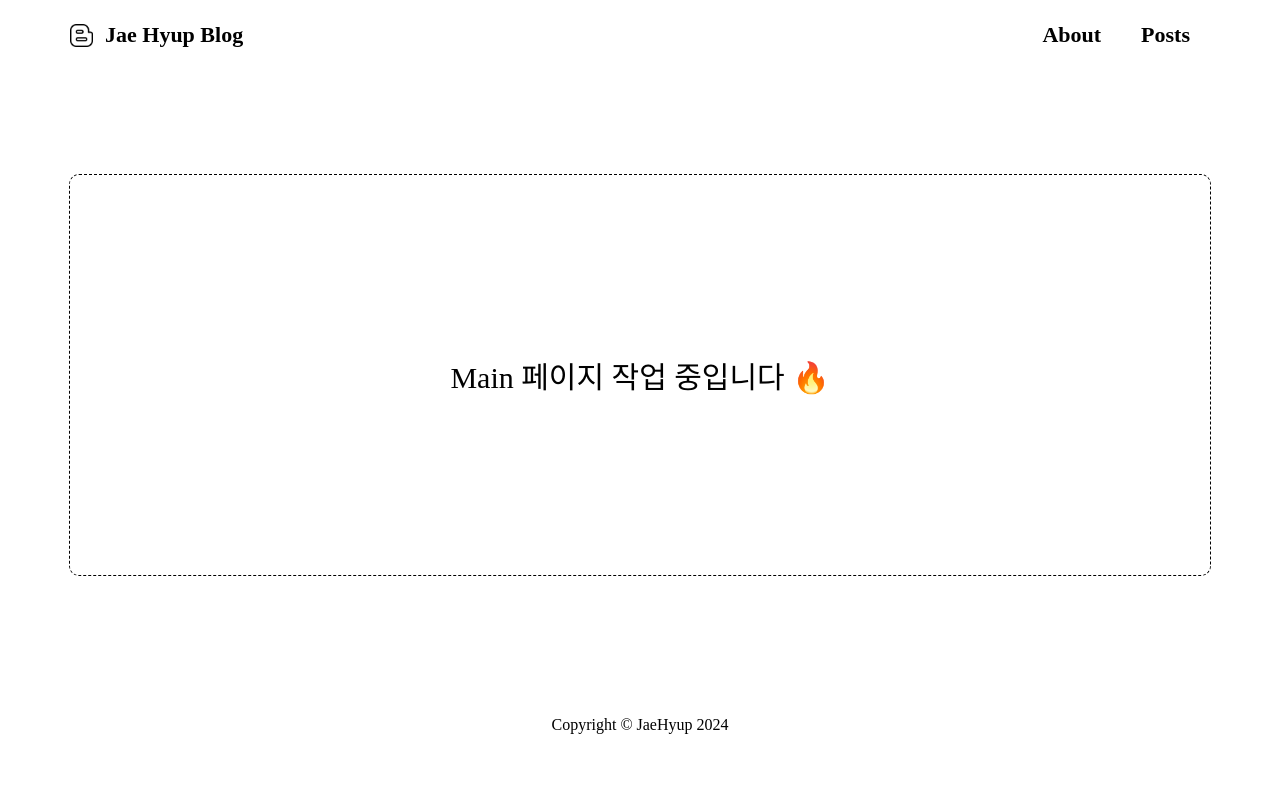
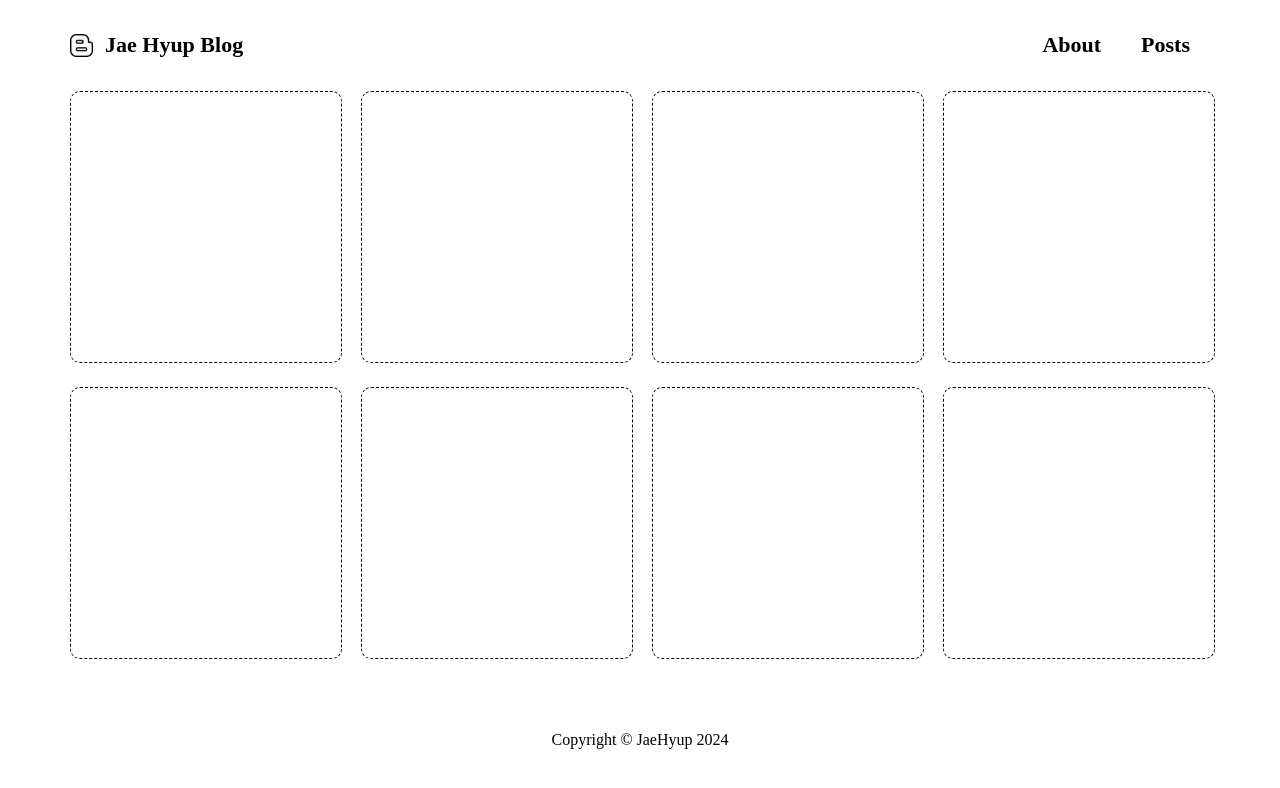
Before and after one commit to JaeHyup0504/JaeHyup0504.github.io, a React (Create React App) app: page / in a window 1280 px wide. Shown: the top 788 px of the page. Built offline with nearby package versions, Linux system fonts and the light colour scheme.

Commit message:
feat: page ui 작업 중

```diff
--- a/src/components/footer/Footer.tsx
+++ b/src/components/footer/Footer.tsx
@@ -13,7 +13,7 @@ export default Footer;
 
 const FooterDiv = styled("div")({
   width: "100%",
-  height: 150,
+  height: 120,
   position: "fixed",
   bottom: 0,
 });
--- a/src/components/gnb/Gnb.tsx
+++ b/src/components/gnb/Gnb.tsx
@@ -38,7 +38,7 @@ const Gnb = () => {
           }}
         >
           <Font onClick={() => handleClick("/about")}>About</Font>
-          <Font onClick={() => handleClick("/posts")}>Posts</Font>
+          <Font onClick={() => handleClick("/")}>Posts</Font>
         </div>
       </Box>
     </GnbDiv>
@@ -48,14 +48,15 @@ const Gnb = () => {
 export default Gnb;
 
 const GnbDiv = styled("div")({
+  background: "#fff",
   width: "100%",
-  height: 50,
+  height: 70,
   position: "fixed",
   top: 0,
 });
 
 const Box = styled("div")({
-  height: 50,
+  height: 70,
   maxWidth: 1140,
   margin: "10px auto",
   display: "flex",
--- a/src/components/postCard/PostCard.tsx
+++ b/src/components/postCard/PostCard.tsx
@@ -1,14 +1,29 @@
 import React from "react";
+import { useNavigate } from "react-router-dom";
 
 interface CardProps {
-  title: string;
-  subTitle: string;
-  img: string;
-  date: string;
+  title?: string;
+  subTitle?: string;
+  img?: string;
+  date?: string;
 }
 
 const PostCard = ({ title, subTitle, img, date }: CardProps) => {
-  return <div>PostCard</div>;
+  let navigate = useNavigate();
+
+  return (
+    <div
+      style={{
+        width: 230,
+        height: 230,
+        borderRadius: 10,
+        border: "1px dashed",
+        padding: 20,
+        cursor: "pointer",
+      }}
+      onClick={() => navigate("/posts")}
+    ></div>
+  );
 };
 
 export default PostCard;
--- a/src/components/section/Section.tsx
+++ b/src/components/section/Section.tsx
@@ -12,8 +12,10 @@ const Section = ({ children }: Prop) => {
 export default Section;
 
 const SectionDiv = styled("div")({
-  height: "calc(100vh - 50px)",
+  marginTop: 70,
+  minHeight: "calc(100vh - 190px)",
   display: "flex",
+  width: "100%",
   justifyContent: "center",
   alignItems: "center",
 });
--- a/src/pages/main/Main.tsx
+++ b/src/pages/main/Main.tsx
@@ -2,10 +2,12 @@ import React from "react";
 import Gnb from "../../components/gnb/Gnb";
 import Footer from "../../components/footer/Footer";
 import Section from "../../components/section/Section";
-import Working from "../../components/Working/Working";
 import Seo from "../../components/seo/Seo";
+import PostCard from "../../components/postCard/PostCard";
+import { Box, Grid } from "@mui/material";
 
 const Main = () => {
+  const arr = [1, 2, 3, 4, 5, 6, 7, 8];
   return (
     <>
       <Seo
@@ -15,7 +17,15 @@ const Main = () => {
       />
       <Gnb />
       <Section>
-        <Working title="Main" />
+        <Box width={1140}>
+          <Grid container spacing={3}>
+            {arr.map((_, idx) => (
+              <Grid xs={3} item key={idx}>
+                <PostCard />
+              </Grid>
+            ))}
+          </Grid>
+        </Box>
       </Section>
       <Footer />
     </>
```
